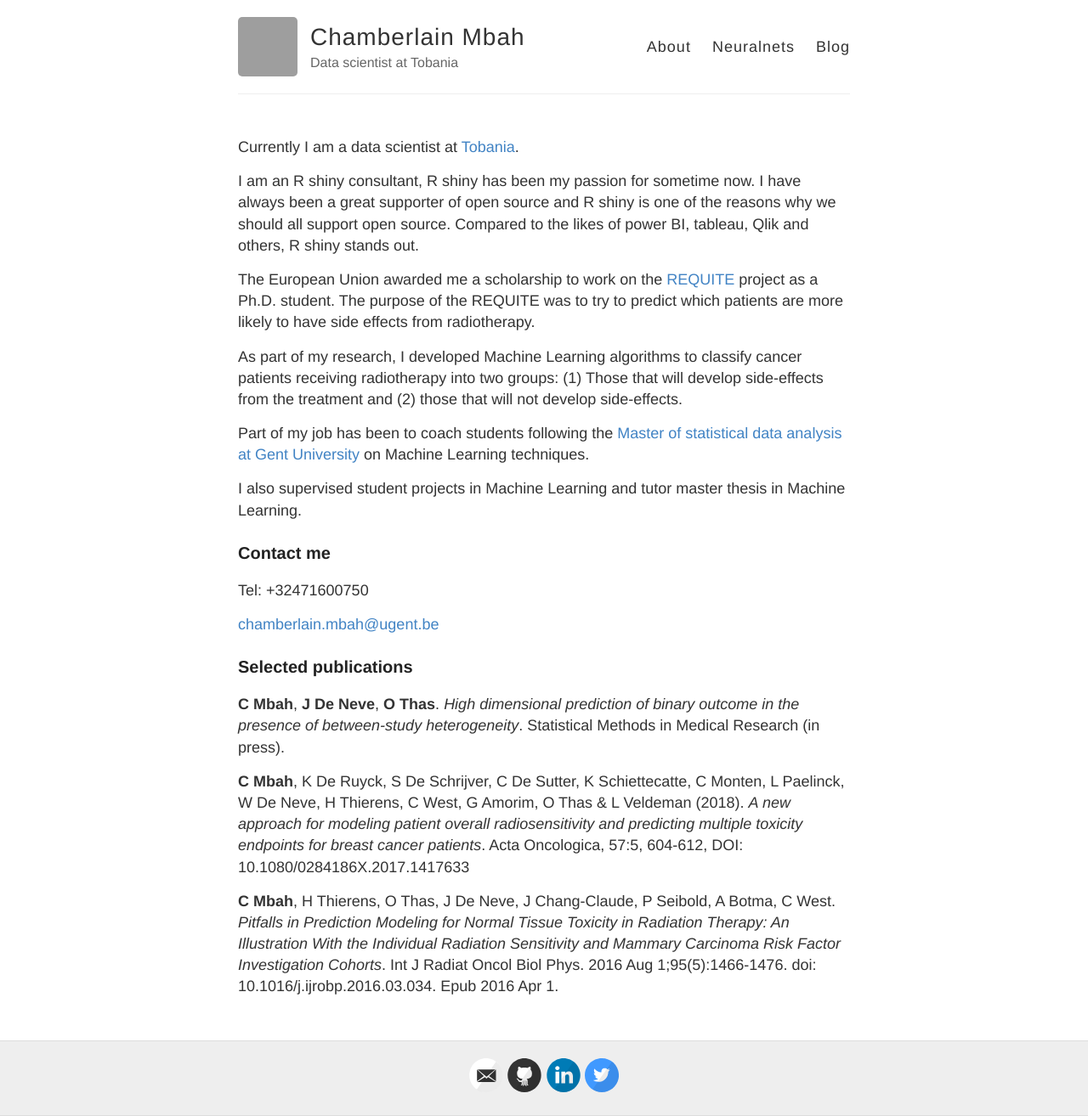
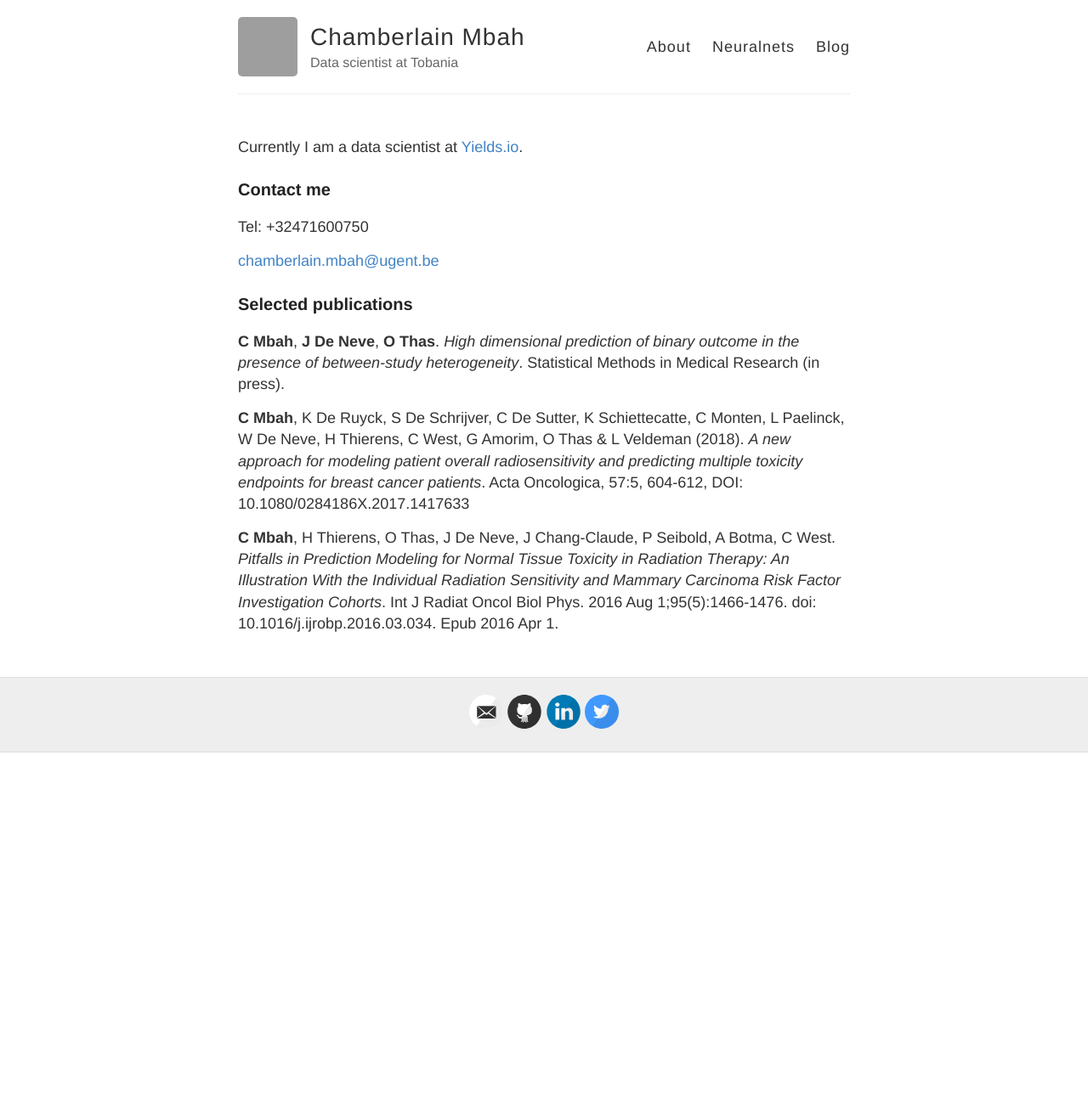
Before and after one commit to chambox/chambox.github.io, a Jekyll site: the page built from about.md, in a window 1280 px wide. Shown: the whole page at 85% size. Built offline with Jekyll 4.4.1, drawn with Linux system fonts in a browser that asks for light colours; after the commit the page ends 900 px from its top, so only the background shows below that; grey boxes are pictures that could not be loaded.

Commit message:
Fixing the about me page

```diff
--- a/about.md
+++ b/about.md
@@ -3,25 +3,15 @@ layout: page
 title:
 permalink: /about/
 ---
-Currently I am a data scientist at [Tobania](https://www.tobania.be/nl-be/).
+Currently I am a data scientist at [Yields.io](https://www.yields.io/).
 
-I am an R shiny consultant, R shiny has been my passion for sometime now. I have always been a great supporter of open source and R shiny is one of the reasons why we should all support open source. Compared to the likes of power BI, tableau, Qlik and others, R shiny stands out.
-
-
-The European Union awarded me a scholarship to work on the [REQUITE](https://www.requite.eu/) project as a Ph.D. student. The purpose of the REQUITE  was to try to predict which patients are more likely to have side effects from radiotherapy.
-
-As part of my research, I developed Machine Learning algorithms to classify cancer patients receiving radiotherapy into two groups: (1) Those that will develop side-effects from the treatment and (2) those that will not develop side-effects.
-
-Part of my job has been to coach students following the [Master of statistical data analysis at Gent University](https://studiekiezer.ugent.be/master-of-science-in-statistical-data-analysis-en)  on Machine Learning techniques.
-
-I also supervised student projects in Machine Learning and tutor master thesis in Machine Learning.
 
 
 ### Contact me
 
 Tel: +32471600750
 
-[chamberlain.mbah@ugent.be](mailto:chamberlain.mbah@ugent.be)
+[chamberlain.mbah@ugent.be](mailto:chamberlain.mbah.f@gmail.com)
 
 
 ### Selected publications
```
